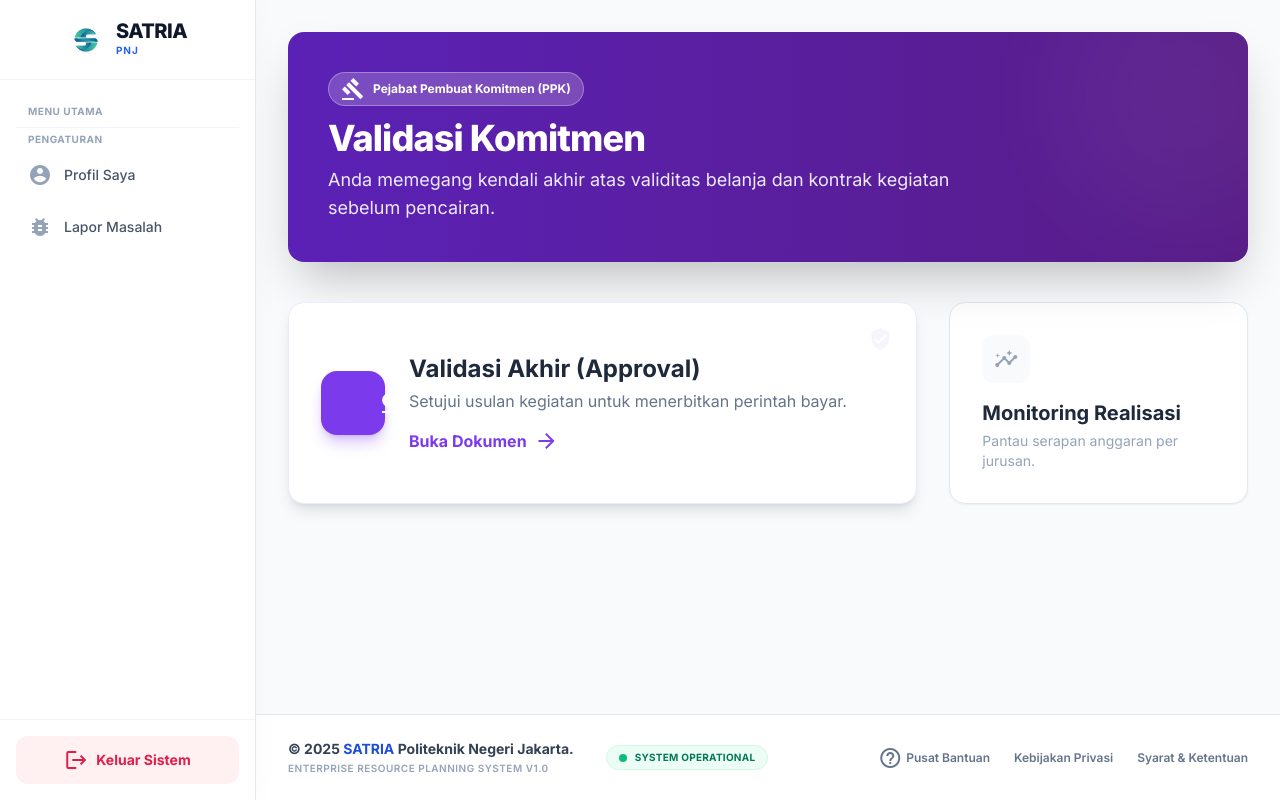
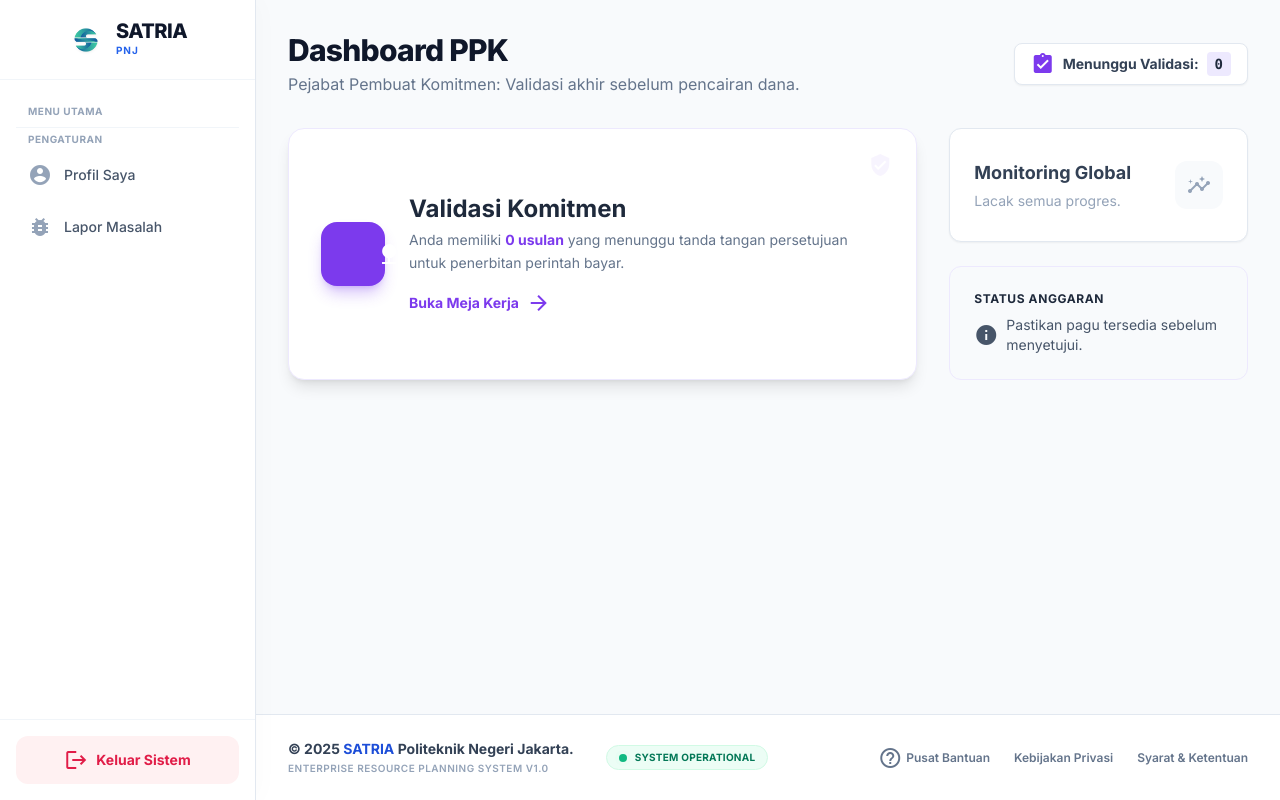
Before and after one commit to ShahidK314/SATRIA, a PHP site: page /app/Views/dashboard/ppk.php in a window 1280 px wide. Run offline with PHP 8.4, Linux system fonts and the light colour scheme.

Commit message:
Update Bagian PPK dll

```diff
--- a/app/Views/dashboard/ppk.php
+++ b/app/Views/dashboard/ppk.php
@@ -1,18 +1,24 @@
 <?php include __DIR__.'/../partials/sidebar.php'; ?>
 
 <div class="p-8 max-w-7xl mx-auto">
-    <div class="relative bg-gradient-to-r from-violet-800 to-purple-900 rounded-2xl p-10 text-white shadow-2xl mb-10 overflow-hidden">
-        <div class="absolute right-0 top-0 w-64 h-64 bg-white opacity-5 rounded-full blur-3xl -mr-16 -mt-16"></div>
-        <div class="relative z-10">
-            <div class="inline-flex items-center px-3 py-1 rounded-full bg-white/20 border border-white/30 text-white text-xs font-bold mb-3">
-                <span class="material-icons text-sm mr-2">gavel</span> Pejabat Pembuat Komitmen (PPK)
-            </div>
-            <h1 class="text-4xl font-extrabold tracking-tight mb-2">Validasi Komitmen</h1>
-            <p class="text-violet-100 text-lg max-w-2xl">Anda memegang kendali akhir atas validitas belanja dan kontrak kegiatan sebelum pencairan.</p>
+
+    <div class="flex flex-col md:flex-row justify-between items-start md:items-center mb-8 gap-4">
+        <div>
+            <h1 class="text-3xl font-extrabold text-slate-900 tracking-tight">Dashboard PPK</h1>
+            <p class="text-slate-500 mt-1">Pejabat Pembuat Komitmen: Validasi akhir sebelum pencairan dana.</p>
+        </div>
+
+        <div class="bg-white px-4 py-2 rounded-lg border border-slate-200 shadow-sm text-sm flex items-center">
+            <span class="material-icons text-violet-600 mr-2">assignment_turned_in</span>
+            <span class="font-bold text-slate-700 mr-2">Menunggu Validasi:</span>
+            <span class="bg-violet-100 text-violet-700 px-2 py-0.5 rounded font-mono font-bold">
+                <?php echo count($usulan ?? []); ?>
+            </span>
         </div>
     </div>
 
     <div class="grid grid-cols-1 md:grid-cols-3 gap-8">
+
         <a href="/approval" class="col-span-2 group flex items-center p-8 bg-white rounded-2xl shadow-lg border border-violet-100 hover:border-violet-500 transition-all cursor-pointer relative overflow-hidden">
             <div class="absolute top-0 right-0 p-6 opacity-5 group-hover:opacity-10 transition-opacity transform group-hover:scale-110">
                 <span class="material-icons text-9xl text-violet-600">verified_user</span>
@@ -23,25 +29,36 @@
                 </div>
             </div>
             <div class="relative z-10">
-                <h3 class="text-2xl font-bold text-slate-800 mb-1 group-hover:text-violet-700">Validasi Akhir (Approval)</h3>
-                <p class="text-slate-500 mb-4">Setujui usulan kegiatan untuk menerbitkan perintah bayar.</p>
-                <span class="inline-flex items-center font-bold text-violet-600 group-hover:translate-x-2 transition-transform">
-                    Buka Dokumen <span class="material-icons ml-2">arrow_forward</span>
+                <h3 class="text-2xl font-bold text-slate-800 mb-1 group-hover:text-violet-700">Validasi Komitmen</h3>
+                <p class="text-slate-500 mb-4 text-sm leading-relaxed max-w-md">
+                    Anda memiliki <strong class="text-violet-600"><?php echo count($usulan ?? []); ?> usulan</strong> yang menunggu tanda tangan persetujuan untuk penerbitan perintah bayar.
+                </p>
+                <span class="inline-flex items-center font-bold text-violet-600 group-hover:translate-x-2 transition-transform text-sm">
+                    Buka Meja Kerja <span class="material-icons ml-2 text-sm">arrow_forward</span>
                 </span>
             </div>
         </a>
 
-        <a href="/monitoring" class="p-8 bg-white rounded-2xl shadow-sm border border-slate-200 hover:shadow-md flex flex-col justify-between group">
-            <div class="flex justify-between items-start mb-4">
+        <div class="grid grid-rows-2 gap-6">
+            <a href="/monitoring" class="p-6 bg-white rounded-xl shadow-sm border border-slate-200 hover:shadow-md flex items-center justify-between group transition-all">
+                <div>
+                    <h4 class="font-bold text-slate-700 text-lg group-hover:text-blue-600">Monitoring Global</h4>
+                    <p class="text-slate-400 text-sm mt-1">Lacak semua progres.</p>
+                </div>
                 <div class="w-12 h-12 rounded-xl bg-slate-50 text-slate-400 flex items-center justify-center group-hover:bg-blue-600 group-hover:text-white transition-colors">
                     <span class="material-icons">insights</span>
                 </div>
+            </a>
+
+            <div class="p-6 bg-gradient-to-br from-violet-50 to-white rounded-xl border border-violet-100 flex flex-col justify-center">
+                <span class="text-violet-800 font-bold text-xs uppercase tracking-wider mb-2">Status Anggaran</span>
+                <div class="flex items-center text-slate-600 text-sm">
+                    <span class="material-icons text-violet-400 mr-2 text-base">info</span>
+                    <span>Pastikan pagu tersedia sebelum menyetujui.</span>
+                </div>
             </div>
-            <div>
-                <h4 class="font-bold text-slate-800 text-xl group-hover:text-blue-600">Monitoring Realisasi</h4>
-                <p class="text-slate-400 text-sm mt-1">Pantau serapan anggaran per jurusan.</p>
-            </div>
-        </a>
+        </div>
     </div>
-</div>
+
+    </div>
 <?php include __DIR__.'/../partials/footer.php'; ?>
--- a/public/index.php
+++ b/public/index.php
@@ -128,6 +128,10 @@ if ($uri === '/' || $uri === '/index.php') {
     $ctl = new UsulanController($db); $ctl->lengkapi(getId());
 } elseif ($uri === '/usulan/proses-lengkapi') {
     $ctl = new UsulanController($db); $ctl->prosesLengkapi(getId());
+} elseif ($uri === '/usulan/upload-dokumen') {
+    $ctl = new UsulanController($db); $ctl->uploadDokumen(getId());
+} elseif ($uri === '/usulan/submit-lpj') {
+    $ctl = new UsulanController($db); $ctl->submitLpj(getId());
 
 // VERIFIKASI
 } elseif ($uri === '/verifikasi') {
```
Also changed, not shown: app/Controllers/UsulanController.php (+59 -0 lines), app/Views/usulan/detail.php (+34 -0 lines).
